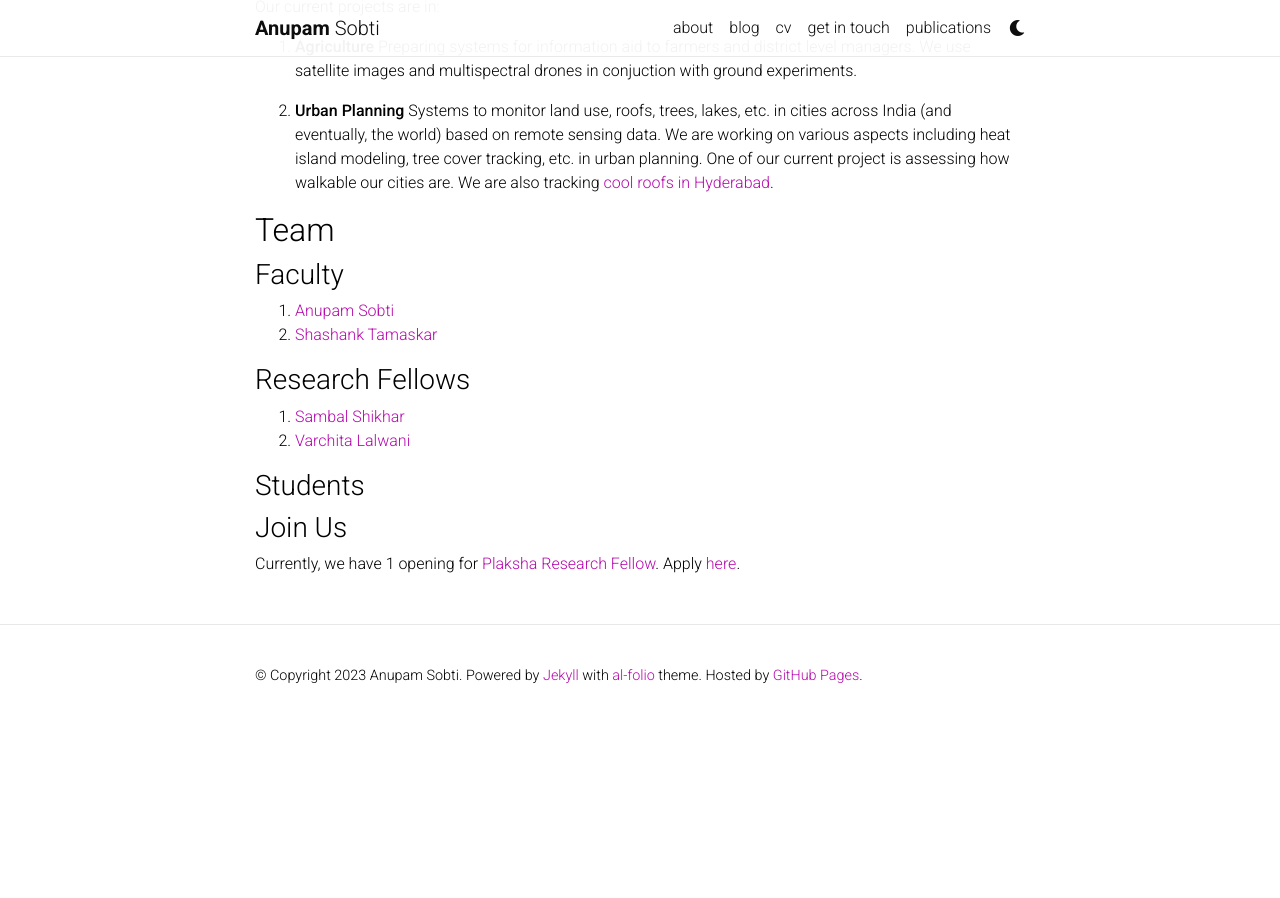
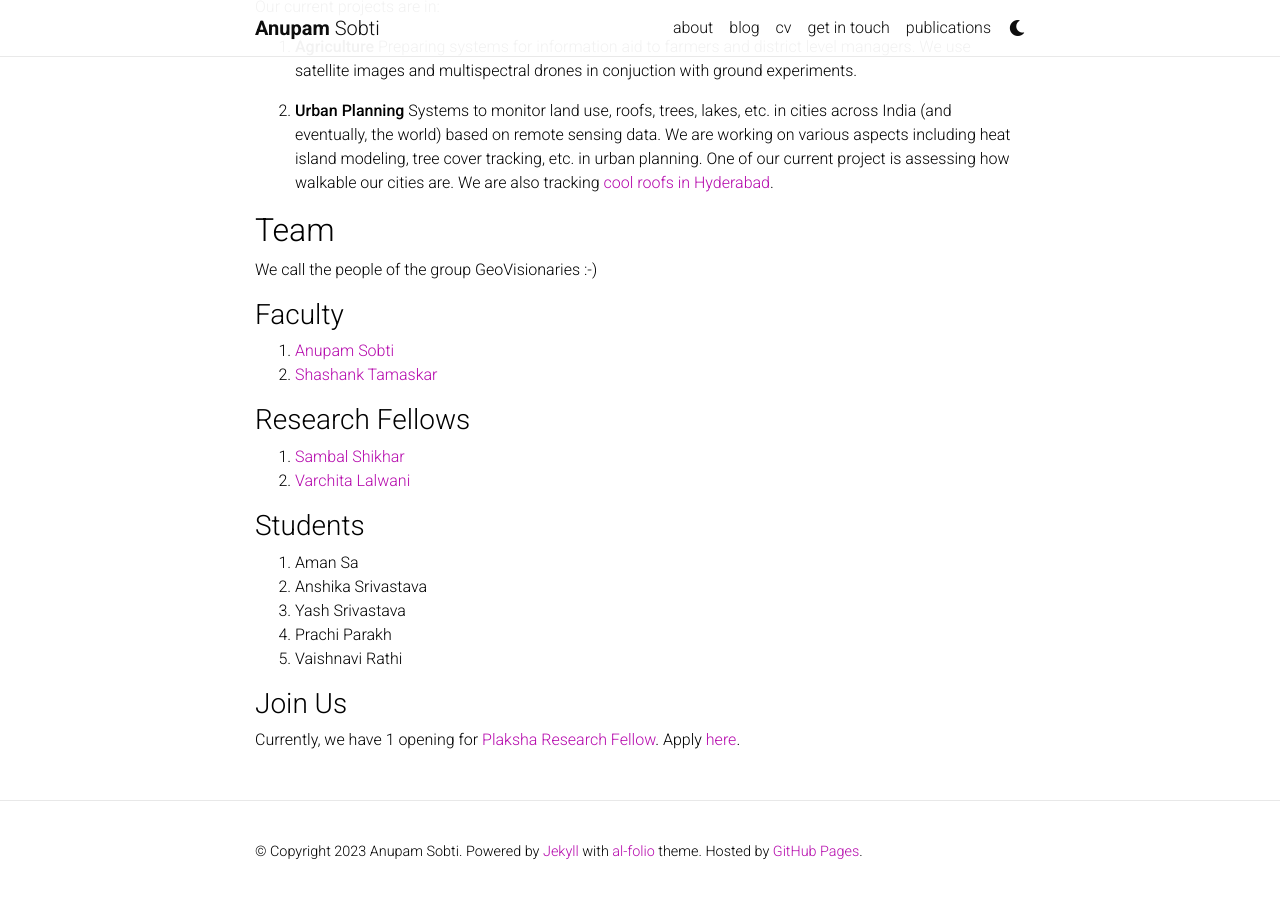
Before and after one commit to anupamsobti/anupamsobti.github.io, a Jekyll site: the page built from _pages/geospatial-computer-vision.md, in a window 1280 px wide and 900 px high, scrolled down 595 px. Built offline with Jekyll 4.4.1, drawn with Linux system fonts in a browser that asks for light colours; nearby versions of some CDN libraries; comment, search, counter and statistics services are not loaded; a style sheet for code colours, icons or effects is not loaded; before the commit the page ends 1322 px from its top, so only the background shows below that.

Commit message:
Added student info

```diff
--- a/_pages/geospatial-computer-vision.md
+++ b/_pages/geospatial-computer-vision.md
@@ -21,6 +21,7 @@ Systems to monitor land use, roofs, trees, lakes, etc. in cities across India (a
 
 ## Team
 
+We call the people of the group GeoVisionaries :-)
 ### Faculty
 
 1. [Anupam Sobti](/)
@@ -32,7 +33,11 @@ Systems to monitor land use, roofs, trees, lakes, etc. in cities across India (a
 2. [Varchita Lalwani](https://www.linkedin.com/in/varchita-lalwani-1011/)
 
 ### Students
-
+1. Aman Sa
+2. Anshika Srivastava
+3. Yash Srivastava
+4. Prachi Parakh
+5. Vaishnavi Rathi
 
 ### Join Us
 
```
